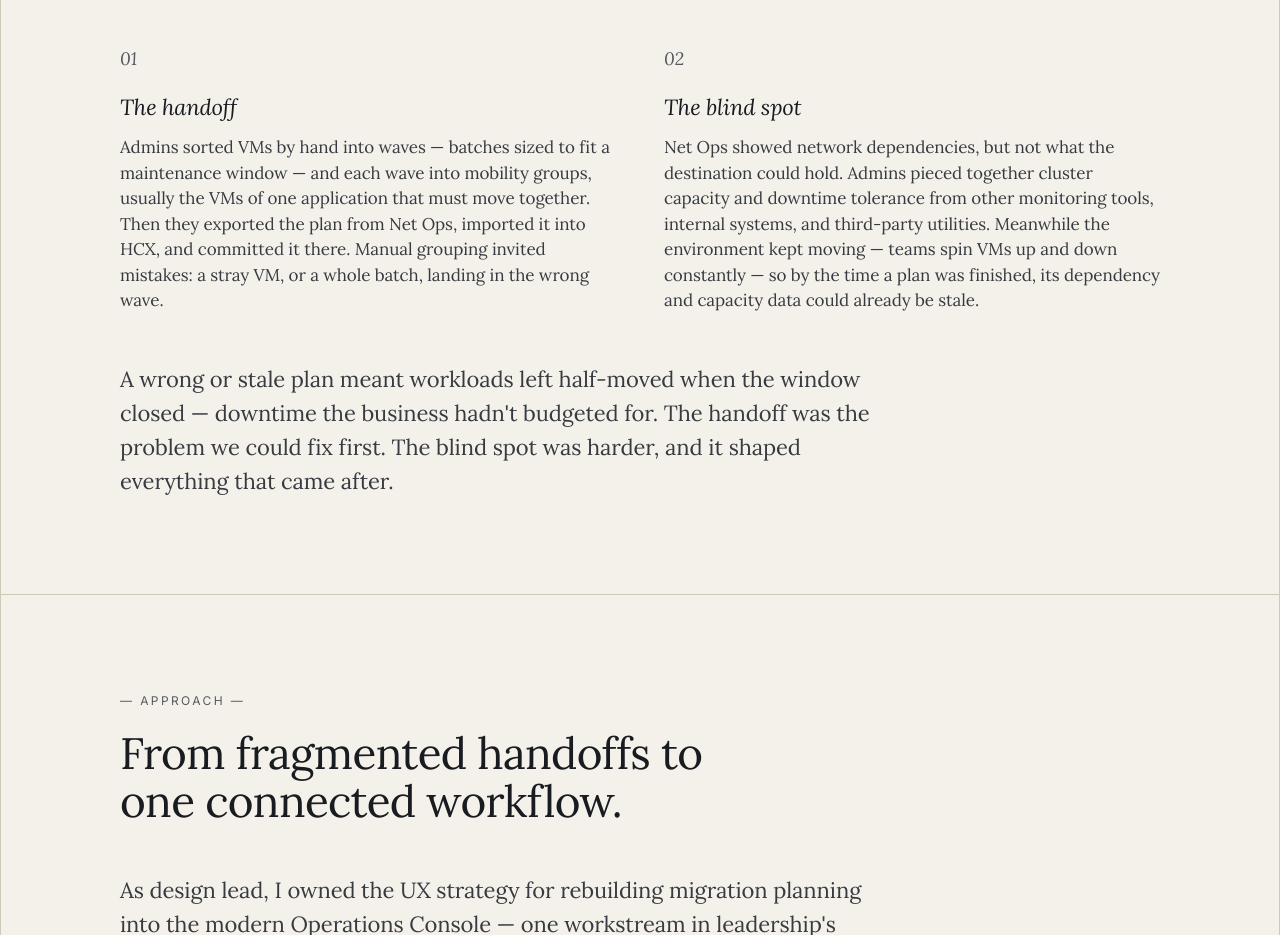
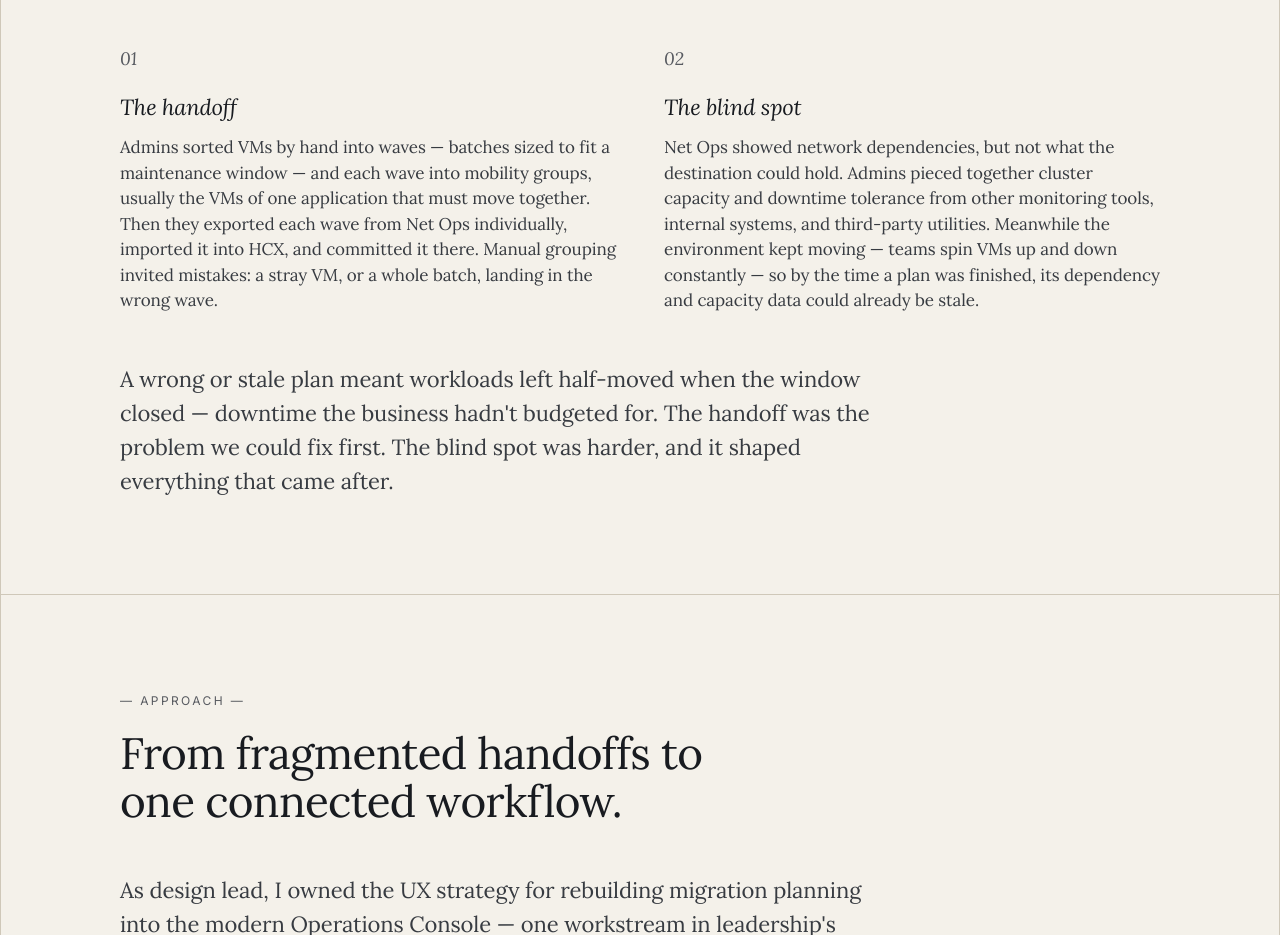
Before and after one commit to rishabhgandotra/ux-design-portfolio, a plain HTML site: page case-studies/workload-mobility.html in a window 1280 px wide. Shown: the part 2462-3397 px from the top of the page. Drawn offline with Linux system fonts and the light colour scheme.

Commit message:
Clarify that legacy export/import was per wave, not per plan
Co-Authored-By: Claude Opus 5.5 <noreply@anthropic.com>

```diff
--- a/case-studies/workload-mobility.html
+++ b/case-studies/workload-mobility.html
@@ -1057,7 +1057,7 @@ body { font-family: 'Inter', system-ui, sans-serif; }
           <div class="takeaway">
             <div class="num">01</div>
             <h4>The handoff</h4>
-            <p>Admins sorted VMs by hand into waves — batches sized to fit a maintenance window — and each wave into mobility groups, usually the VMs of one application that must move together. Then they exported the plan from Net&nbsp;Ops, imported it into HCX, and committed it there. Manual grouping invited mistakes: a stray VM, or a whole batch, landing in the wrong wave.</p>
+            <p>Admins sorted VMs by hand into waves — batches sized to fit a maintenance window — and each wave into mobility groups, usually the VMs of one application that must move together. Then they exported each wave from Net&nbsp;Ops individually, imported it into HCX, and committed it there. Manual grouping invited mistakes: a stray VM, or a whole batch, landing in the wrong wave.</p>
           </div>
           <div class="takeaway">
             <div class="num">02</div>
```
